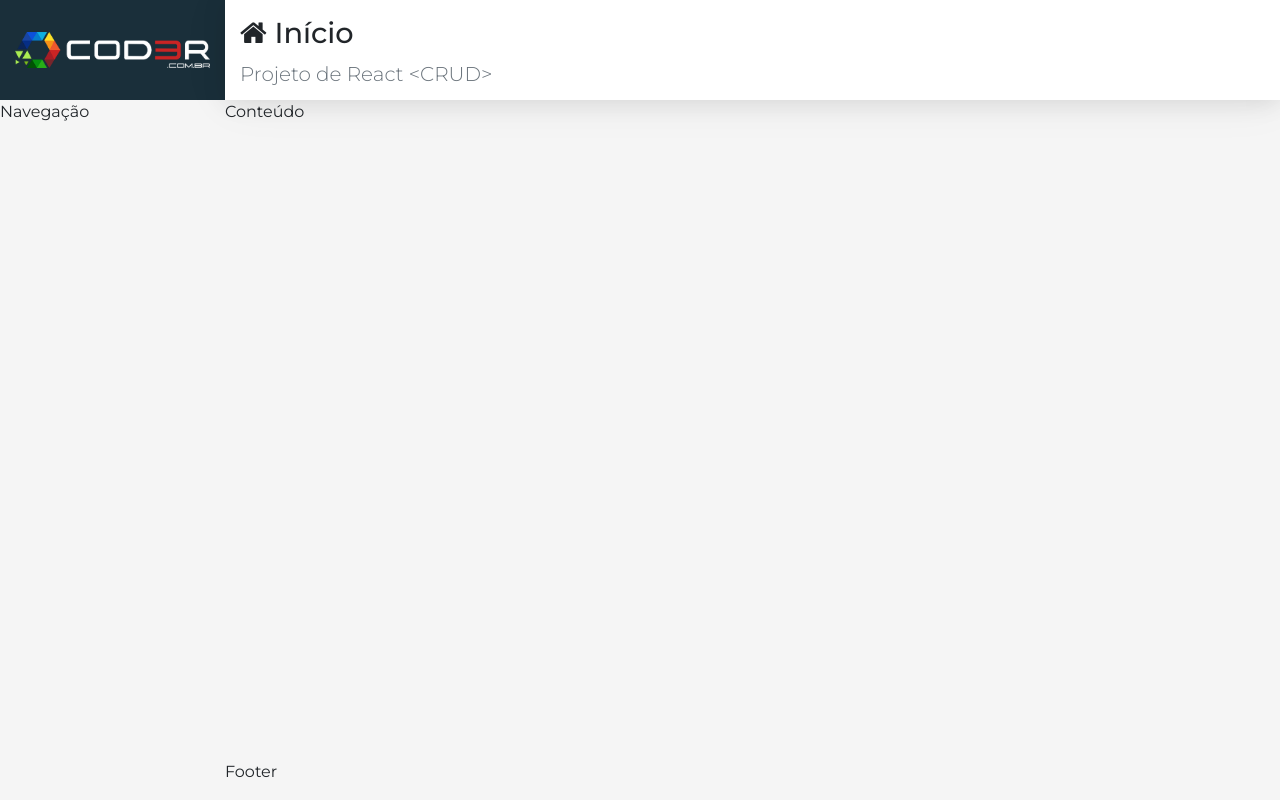
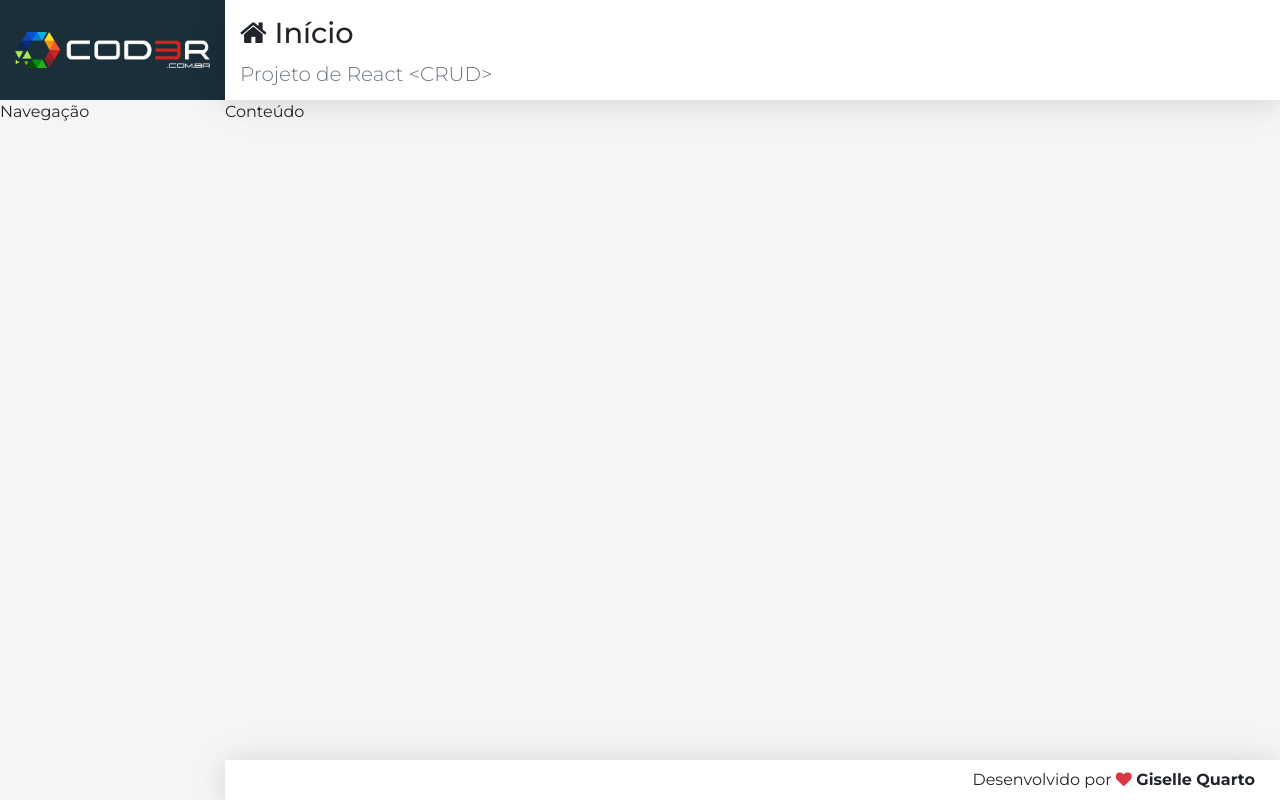
Before and after one commit to gisellequarto/JavaScript-FirstSteps, a React (Create React App) app in the folder react/crud/frontend/: page / in a window 1280 px wide. Built offline with nearby package versions, Linux system fonts and the light colour scheme.

Commit message:
crud react footer css

```diff
--- a/react/crud/frontend/src/components/template/Footer.css
+++ b/react/crud/frontend/src/components/template/Footer.css
@@ -0,0 +1,8 @@
+footer.footer {
+    display: flex;
+    align-items: center;
+    justify-content: flex-end;
+    padding: 0 25px;
+    background-color: #FFF;
+    box-shadow: var(--shadow);
+}
--- a/react/crud/frontend/src/components/template/Footer.jsx
+++ b/react/crud/frontend/src/components/template/Footer.jsx
@@ -3,7 +3,10 @@
 
 const footer = props => {
     return <footer className="footer">
-        Footer
+        <span>
+            Desenvolvido por <i className="fa fa-heart text-danger"></i>
+            <strong> Giselle Quarto </strong>
+        </span>
     </footer>
 }
 
```
